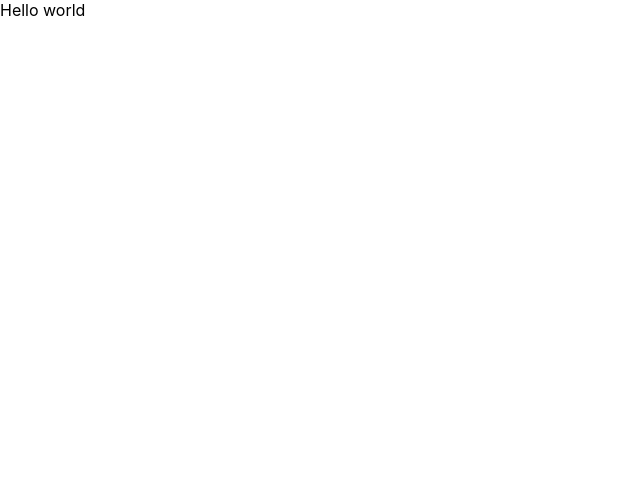
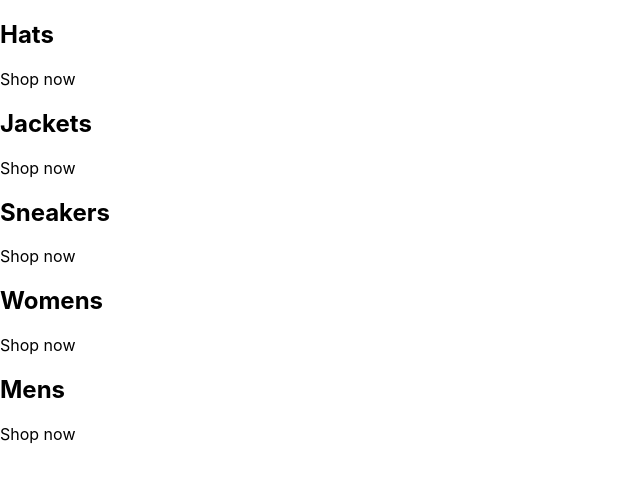
Before and after one commit to varisvitols/ZTM-React-Project3-Crwn-Clothing, a React (Create React App) app: page / in a window 1280 px wide. Shown: the top 482 px of the page, without its empty margins (0-640 px from the left). Built offline with nearby package versions, Linux system fonts and the light colour scheme.

Commit message:
Setting up categories

```diff
--- a/src/App.js
+++ b/src/App.js
@@ -1,7 +1,37 @@
 const App = () => {
+  const categories = [
+    {
+      id: 1,
+      title: 'Hats'
+    },
+    {
+      id: 2,
+      title: 'Jackets'
+    },
+    {
+      id: 3,
+      title: 'Sneakers'
+    },
+    {
+      id: 4,
+      title: 'Womens'
+    },
+    {
+      id: 5,
+      title: 'Mens'
+    },
+  ]
   return (
-    <div>
-      Hello world
+    <div className="categories-container">
+      {categories.map(({title}) => (
+        <div className="category-container">
+          {/*<img /> */}
+          <div className="category-body-container">
+            <h2>{title}</h2>
+            <p>Shop now</p>
+          </div>
+        </div>
+      ))}
     </div>
   );
 }
```
